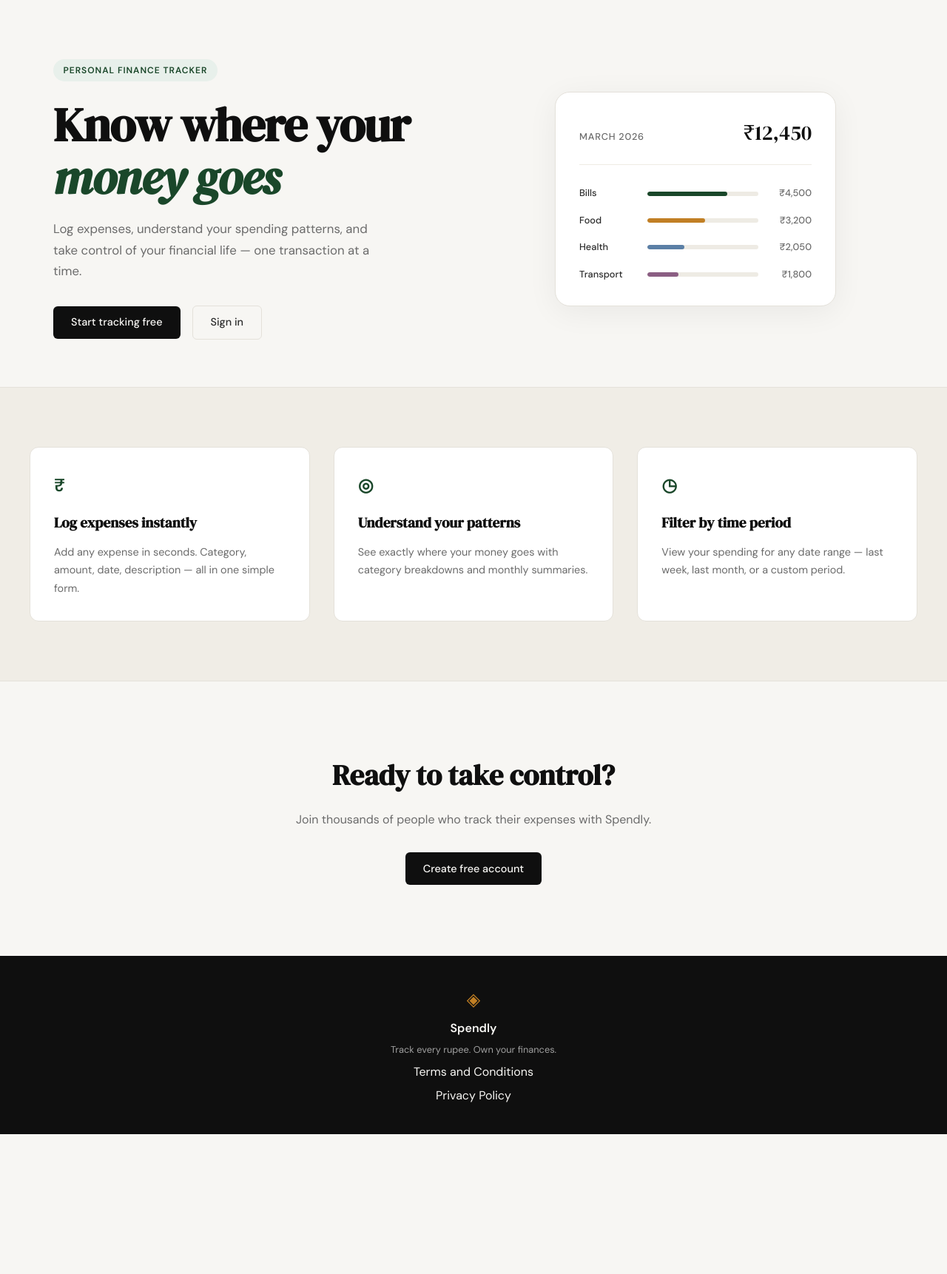
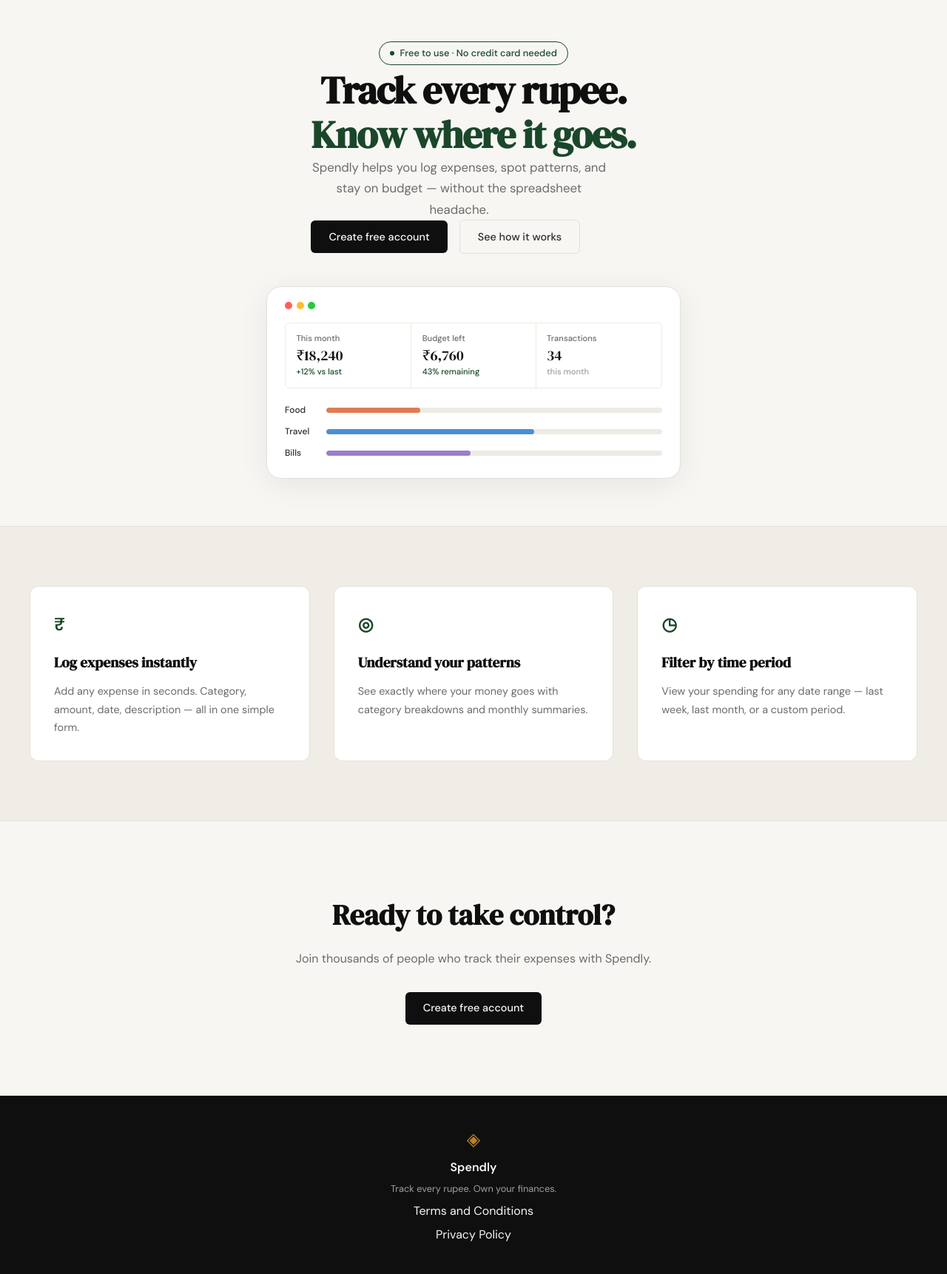
Before and after one commit to JamilRaza001/spendly-MJR, a Flask app: page / in a window 1280 px wide. Shown: the part 61-1783 px from the top of the page at 74% size. Before the commit the page ends 1594 px from the top, so only its background shows below. Run offline with Flask 3, Linux system fonts and the light colour scheme.

Commit message:
landing: updateing hero section

```diff
--- /dev/null
+++ b/static/css/landing.css
@@ -0,0 +1,194 @@
+/* ------------------------------------------------------------------ */
+/* Hero — centered single-column layout                                */
+/* ------------------------------------------------------------------ */
+
+.hero--centered {
+    display: flex;
+    flex-direction: column;
+    align-items: center;
+    text-align: center;
+    padding: 3.5rem 2rem 4rem;
+    gap: 2.75rem;
+    max-width: var(--max-width);
+    margin: 0 auto;
+}
+
+/* ------------------------------------------------------------------ */
+/* Badge pill                                                          */
+/* ------------------------------------------------------------------ */
+
+.hero-pill {
+    display: inline-flex;
+    align-items: center;
+    gap: 0.45rem;
+    border: 1px solid var(--accent);
+    color: var(--accent);
+    font-size: 0.8rem;
+    font-weight: 500;
+    padding: 0.3rem 0.9rem;
+    border-radius: 999px;
+    margin-bottom: 0.25rem;
+}
+
+.hero-pill-dot {
+    width: 6px;
+    height: 6px;
+    background: var(--accent);
+    border-radius: 50%;
+    flex-shrink: 0;
+}
+
+/* ------------------------------------------------------------------ */
+/* Heading                                                             */
+/* ------------------------------------------------------------------ */
+
+.hero--centered .hero-title {
+    font-size: clamp(2.25rem, 5vw, 3.25rem);
+    line-height: 1.15;
+    margin-bottom: 0;
+    letter-spacing: -0.025em;
+}
+
+.hero-title-accent {
+    color: var(--accent);
+    font-style: normal;
+}
+
+/* ------------------------------------------------------------------ */
+/* Subtitle                                                            */
+/* ------------------------------------------------------------------ */
+
+.hero--centered .hero-subtitle {
+    max-width: 400px;
+    margin-bottom: 0;
+}
+
+/* ------------------------------------------------------------------ */
+/* Dashboard card                                                      */
+/* ------------------------------------------------------------------ */
+
+.hero-dashboard {
+    width: 100%;
+    max-width: 560px;
+}
+
+.dash-card {
+    background: var(--paper-card);
+    border: 1px solid var(--border);
+    border-radius: var(--radius-lg);
+    padding: 1.25rem 1.5rem 1.5rem;
+    box-shadow: 0 8px 40px rgba(0, 0, 0, 0.07);
+    text-align: left;
+}
+
+/* Traffic light dots */
+
+.dash-dots {
+    display: flex;
+    gap: 0.35rem;
+    margin-bottom: 1.1rem;
+}
+
+.dash-dot {
+    width: 10px;
+    height: 10px;
+    border-radius: 50%;
+}
+
+.dash-dot--red    { background: #ff5f57; }
+.dash-dot--yellow { background: #febc2e; }
+.dash-dot--green  { background: #28c840; }
+
+/* Stat row */
+
+.dash-stats {
+    display: grid;
+    grid-template-columns: repeat(3, 1fr);
+    border: 1px solid var(--border-soft);
+    border-radius: var(--radius-sm);
+    overflow: hidden;
+    margin-bottom: 1.25rem;
+}
+
+.dash-stat {
+    padding: 0.75rem 0.9rem;
+    display: flex;
+    flex-direction: column;
+    gap: 0.15rem;
+}
+
+.dash-stat--mid {
+    border-left: 1px solid var(--border-soft);
+    border-right: 1px solid var(--border-soft);
+}
+
+.dash-stat-label {
+    font-size: 0.7rem;
+    color: var(--ink-muted);
+    font-weight: 500;
+}
+
+.dash-stat-value {
+    font-family: var(--font-display);
+    font-size: 1.2rem;
+    color: var(--ink);
+    line-height: 1.2;
+}
+
+.dash-stat-change {
+    font-size: 0.7rem;
+    color: var(--ink-faint);
+    font-weight: 500;
+}
+
+.dash-stat-change--up { color: var(--accent); }
+
+/* Category bars */
+
+.dash-bars {
+    display: flex;
+    flex-direction: column;
+    gap: 0.6rem;
+}
+
+.dash-bar-row {
+    display: grid;
+    grid-template-columns: 44px 1fr;
+    align-items: center;
+    gap: 0.75rem;
+}
+
+.dash-bar-label {
+    font-size: 0.75rem;
+    color: var(--ink-soft);
+    font-weight: 500;
+}
+
+.dash-bar-track {
+    height: 7px;
+    background: var(--border-soft);
+    border-radius: 999px;
+    overflow: hidden;
+}
+
+.dash-bar {
+    height: 100%;
+    border-radius: 999px;
+}
+
+.dash-bar--food   { background: #e07b54; }
+.dash-bar--travel { background: #4a8fd4; }
+.dash-bar--bills  { background: #9b7ec8; }
+
+/* ------------------------------------------------------------------ */
+/* Responsive                                                          */
+/* ------------------------------------------------------------------ */
+
+@media (max-width: 600px) {
+    .hero--centered {
+        padding: 2.5rem 1rem 3rem;
+        gap: 2rem;
+    }
+
+    .dash-stat-value { font-size: 1rem; }
+}
--- a/templates/landing.html
+++ b/templates/landing.html
@@ -2,59 +2,74 @@
 
 {% block title %}Spendly — Track Every Rupee{% endblock %}
 
+{% block head %}
+<link rel="stylesheet" href="{{ url_for('static', filename='css/landing.css') }}">
+{% endblock %}
+
 {% block content %}
 
-<section class="hero">
-    <div class="hero-inner">
-        <div class="hero-badge">Personal Finance Tracker</div>
+<section class="hero hero--centered">
+    <div class="hero-text">
+        <div class="hero-pill">
+            <span class="hero-pill-dot"></span>
+            Free to use · No credit card needed
+        </div>
         <h1 class="hero-title">
-            Know where your<br>
-            <em>money goes</em>
+            Track every rupee.<br>
+            <span class="hero-title-accent">Know where it goes.</span>
         </h1>
         <p class="hero-subtitle">
-            Log expenses, understand your spending patterns,
-            and take control of your financial life —
-            one transaction at a time.
+            Spendly helps you log expenses, spot patterns, and stay
+            on budget — without the spreadsheet headache.
         </p>
         <div class="hero-actions">
-            <a href="{{ url_for('register') }}" class="btn-primary">Start tracking free</a>
-            <a href="{{ url_for('login') }}" class="btn-ghost">Sign in</a>
+            <a href="{{ url_for('register') }}" class="btn-primary">Create free account</a>
+            <a href="#" class="btn-ghost">See how it works</a>
         </div>
     </div>
-    <div class="hero-visual">
-        <div class="mock-card">
-            <div class="mock-card-header">
-                <span class="mock-label">March 2026</span>
-                <span class="mock-total">₹12,450</span>
+
+    <div class="hero-dashboard">
+        <div class="dash-card">
+            <div class="dash-dots">
+                <span class="dash-dot dash-dot--red"></span>
+                <span class="dash-dot dash-dot--yellow"></span>
+                <span class="dash-dot dash-dot--green"></span>
             </div>
-            <div class="mock-bars">
-                <div class="mock-bar-row">
-                    <span class="mock-cat">Bills</span>
-                    <div class="mock-bar-track">
-                        <div class="mock-bar" style="width: 72%"></div>
+            <div class="dash-stats">
+                <div class="dash-stat">
+                    <span class="dash-stat-label">This month</span>
+                    <span class="dash-stat-value">₹18,240</span>
+                    <span class="dash-stat-change dash-stat-change--up">+12% vs last</span>
+                </div>
+                <div class="dash-stat dash-stat--mid">
+                    <span class="dash-stat-label">Budget left</span>
+                    <span class="dash-stat-value">₹6,760</span>
+                    <span class="dash-stat-change dash-stat-change--up">43% remaining</span>
+                </div>
+                <div class="dash-stat">
+                    <span class="dash-stat-label">Transactions</span>
+                    <span class="dash-stat-value">34</span>
+                    <span class="dash-stat-change">this month</span>
+                </div>
+            </div>
+            <div class="dash-bars">
+                <div class="dash-bar-row">
+                    <span class="dash-bar-label">Food</span>
+                    <div class="dash-bar-track">
+                        <div class="dash-bar dash-bar--food" style="width: 28%"></div>
                     </div>
-                    <span class="mock-amt">₹4,500</span>
                 </div>
-                <div class="mock-bar-row">
-                    <span class="mock-cat">Food</span>
-                    <div class="mock-bar-track">
-                        <div class="mock-bar mock-bar-2" style="width: 52%"></div>
+                <div class="dash-bar-row">
+                    <span class="dash-bar-label">Travel</span>
+                    <div class="dash-bar-track">
+                        <div class="dash-bar dash-bar--travel" style="width: 62%"></div>
                     </div>
-                    <span class="mock-amt">₹3,200</span>
                 </div>
-                <div class="mock-bar-row">
-                    <span class="mock-cat">Health</span>
-                    <div class="mock-bar-track">
-                        <div class="mock-bar mock-bar-3" style="width: 33%"></div>
+                <div class="dash-bar-row">
+                    <span class="dash-bar-label">Bills</span>
+                    <div class="dash-bar-track">
+                        <div class="dash-bar dash-bar--bills" style="width: 43%"></div>
                     </div>
-                    <span class="mock-amt">₹2,050</span>
-                </div>
-                <div class="mock-bar-row">
-                    <span class="mock-cat">Transport</span>
-                    <div class="mock-bar-track">
-                        <div class="mock-bar mock-bar-4" style="width: 28%"></div>
-                    </div>
-                    <span class="mock-amt">₹1,800</span>
                 </div>
             </div>
         </div>
```
